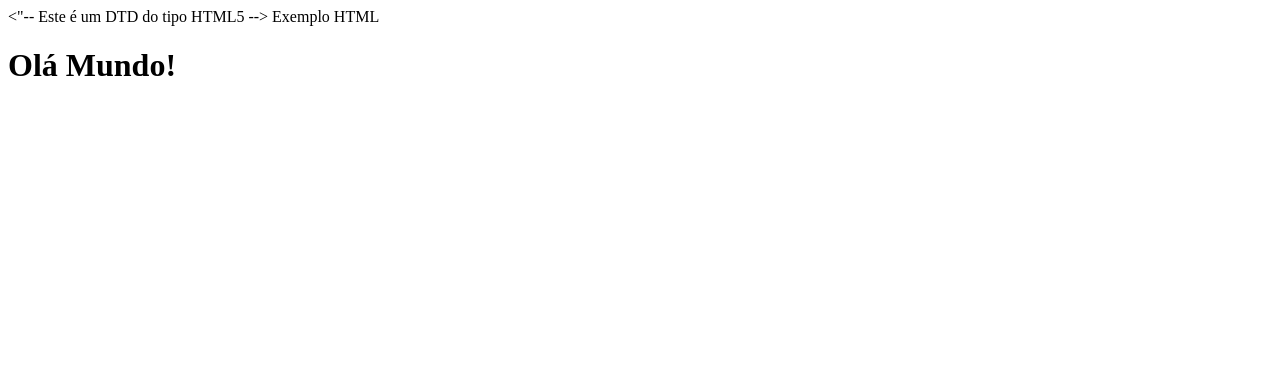
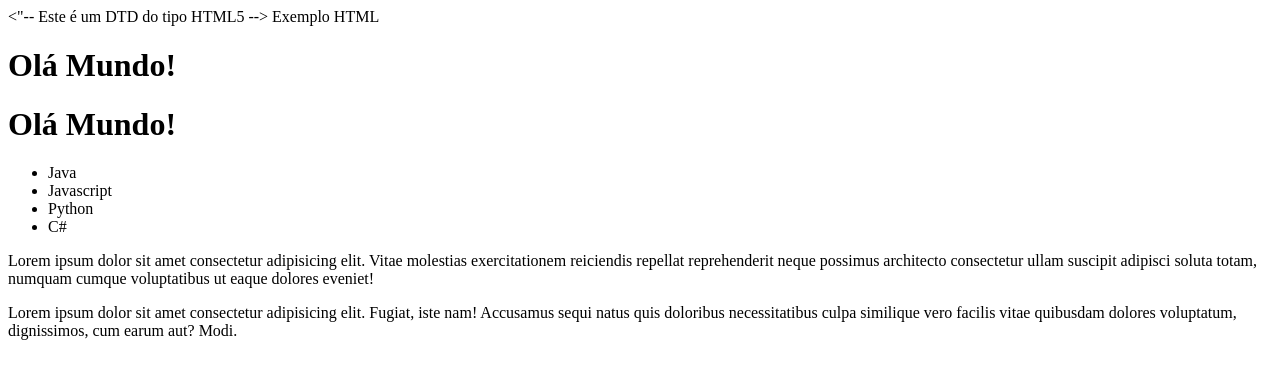
Before and after one commit to guilhermesbraga23/ExemploHTML, a plain HTML site: page index.html in a window 1280 px wide. Drawn offline with Linux system fonts and the light colour scheme.

Commit message:
Página básica HTML semântica.

```diff
--- a/index.html
+++ b/index.html
@@ -11,5 +11,54 @@
 	</head>
 	<body>
 		<h1>Olá Mundo!</h1>
+
+		<!-- A tag <div> serve como container para todas as outras tags.
+			Mas nem todas as outras tags podem contar a tag div.
+		Podemos utilizar a tag <div> para quase tudo.
+			-->
+
+		<div>
+			<header>
+				<h1> Olá Mundo!</h1>
+				<!-- A tag <nav> serve para realizar navegação.
+
+				-->
+				<nav>
+					<!--
+						A tag <ul> é uma lista sem ordenação opu uma unordered list.
+						Utilizamos para criar lista de itens e menus.
+						Dentro dela diretamente, podemos apenas colocar os itens de lista
+						que são determinados pela tag <li>.
+					-->
+					<ul>
+						<li>Java</li>
+						<li>Javascript</li>
+						<li>Python</li>
+						<li>C#</li>
+
+
+					</ul>
+				</nav>
+			</header>
+			<section>
+				<div>
+					<p>
+						Lorem ipsum dolor sit amet consectetur adipisicing elit. Vitae molestias exercitationem reiciendis repellat
+						reprehenderit neque possimus architecto consectetur ullam suscipit adipisci soluta totam, numquam cumque voluptatibus ut eaque dolores eveniet!
+					</p>
+					<p>
+						Lorem ipsum dolor sit amet consectetur adipisicing elit. Fugiat, iste nam! Accusamus sequi natus quis doloribus necessitatibus culpa similique vero facilis vitae quibusdam dolores voluptatum, dignissimos, cum earum aut? Modi.
+					</p>
+				</div>
+
+			<section>
+
+				<footer>
+					<div>
+						<small>
+		</div>
+
+
+
 	</body>
 </html>
```
